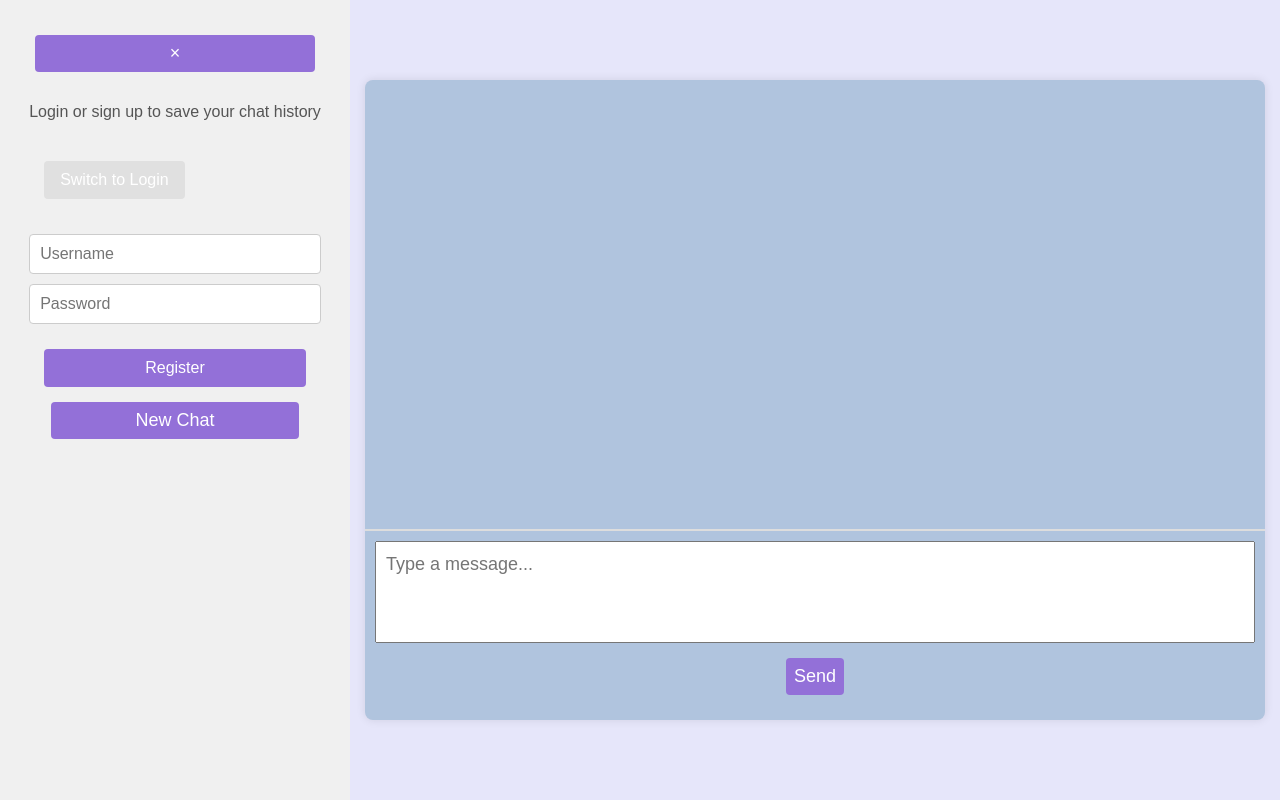
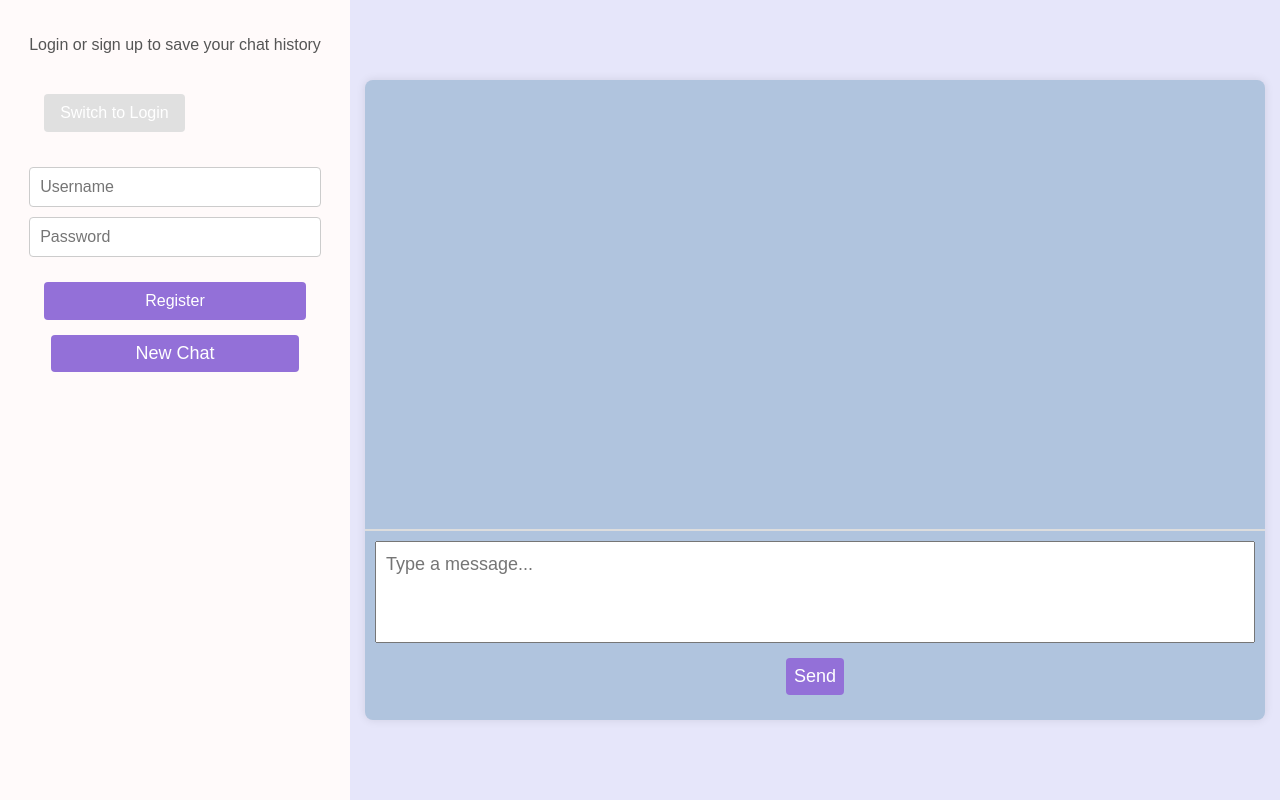
Before and after one commit to sdg877/ai_chatbot, a Flask app: page / in a window 1280 px wide. Run offline with Flask 3, Linux system fonts and the light colour scheme.

Commit message:
Close button hidden in desktop view, new font updated.

```diff
--- a/static/style.css
+++ b/static/style.css
@@ -7,7 +7,7 @@ body,
 #chat-input,
 button,
 .sidebar-container {
-  font-family: "Funnel Display", sans-serif;
+  font-family: "Oswlald", sans-serif;
   color: #8a2be2;
 }
 
@@ -33,7 +33,7 @@ h5 {
 
 /* Input styles */
 #subject-input {
-  font-family: "Tektur", sans-serif;
+  font-family: "Oswald", sans-serif;
   font-size: 20px;
   margin: 10px;
   margin-top: 25px;
@@ -65,7 +65,7 @@ h5 {
 
 /* Chat container and message styles */
 .chat-container {
-  width: calc(100% - 350px); /* Adjusted for desktop */
+  width: calc(100% - 350px);
   max-width: 900px;
   height: 80vh;
   background: #b0c4de;
@@ -150,7 +150,7 @@ h5 {
   display: flex;
   flex-direction: column;
   width: 350px;
-  background-color: #f0f0f0;
+  background-color: #FFFAFA;
   padding: 20px;
   box-sizing: border-box;
   height: 100vh;
@@ -184,7 +184,7 @@ h5 {
 .conversation-item {
   padding: 10px;
   margin-bottom: 10px;
-  background-color: #f0f0f0;
+  background-color: #FFFAFA;
   border: 1px solid #ccc;
   cursor: pointer;
 }
@@ -393,4 +393,8 @@ button {
   .mobile-header {
     display: none;
   }
+
+  #close-menu {
+    display: none;
+  }
 }
```
